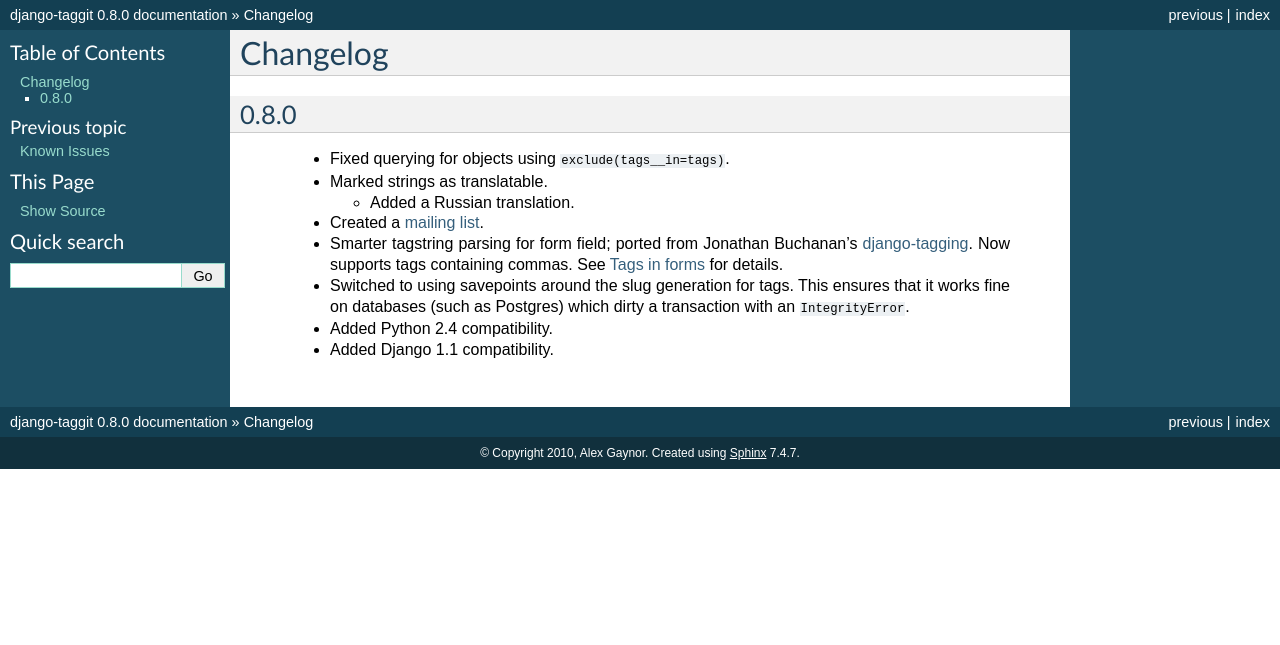
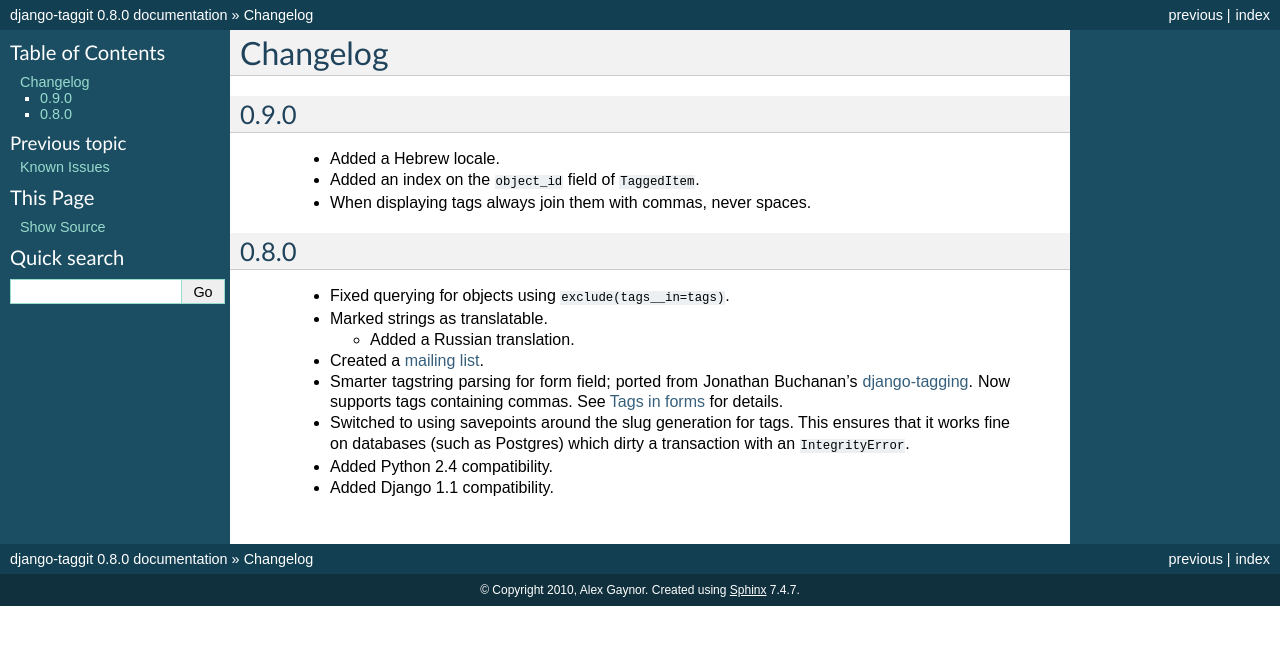
Before and after one commit to jazzband/django-taggit, a Sphinx documentation site: the page built from docs/changelog.txt, in a window 1280 px wide. Shown: the top 645 px of the page. Built offline with Sphinx 7.4.7, drawn with Linux system fonts in a browser that asks for light colours.

Commit message:
Updated the changelog

```diff
--- a/docs/changelog.txt
+++ b/docs/changelog.txt
@@ -1,5 +1,12 @@
 Changelog
 =========
+
+0.9.0
+~~~~~
+
+ * Added a Hebrew locale.
+ * Added an index on the ``object_id`` field of ``TaggedItem``.
+ * When displaying tags always join them with commas, never spaces.
 
 0.8.0
 ~~~~~
```
